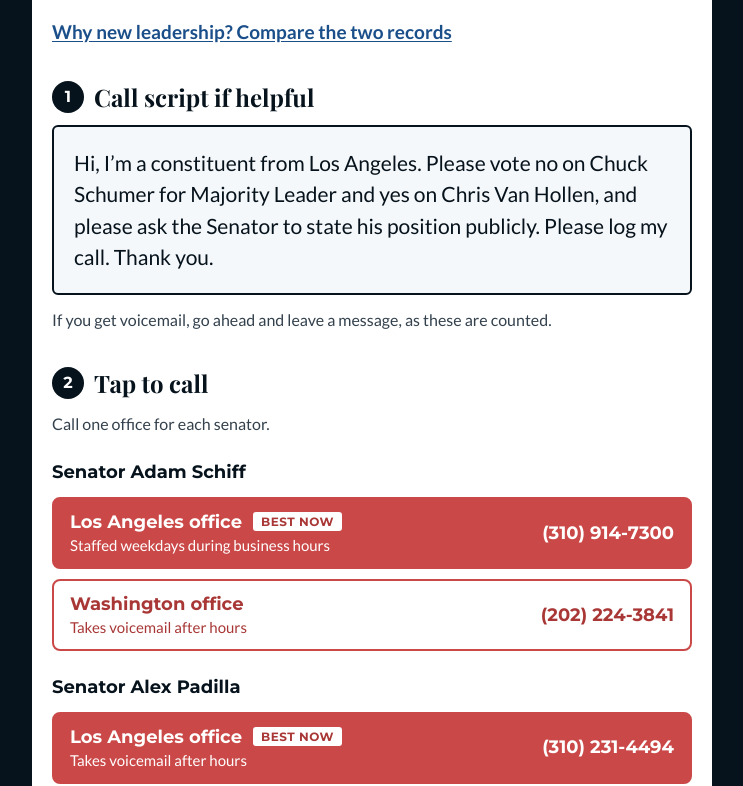
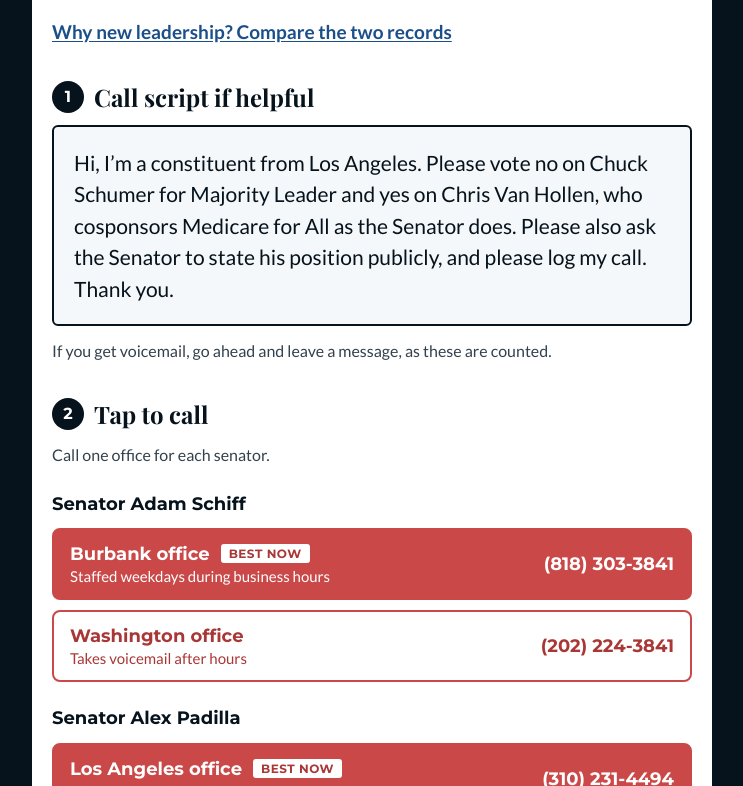
Before and after one commit to WeHoIndivisible/wehoindivisible.org, a plain HTML site: page call-senators.html in a window 1280 px wide. Shown: the part 422-1208 px from the top of the page, without its empty margins (268-1011 px from the left). Drawn offline with nearby package versions, Linux system fonts and the light colour scheme.

Commit message:
Add files via upload

```diff
--- a/call-senators.html
+++ b/call-senators.html
@@ -169,7 +169,7 @@ document.addEventListener('click',function(e){
 
   <h2 class="cs-step"><span class="cs-stepnum">1</span> Call script if helpful</h2>
   <div class="cs-script">
-    Hi, I&rsquo;m a constituent from Los Angeles. Please vote no on Chuck Schumer for Majority Leader and yes on Chris Van Hollen, and please ask the Senator to state his position publicly. Please log my call. Thank you.
+    Hi, I&rsquo;m a constituent from Los Angeles. Please vote no on Chuck Schumer for Majority Leader and yes on Chris Van Hollen, who cosponsors Medicare for All as the Senator does. Please also ask the Senator to state his position publicly, and please log my call. Thank you.
   </div>
   <p class="cs-note">If you get voicemail, go ahead and leave a message, as these are counted.</p>
 
@@ -179,10 +179,10 @@ document.addEventListener('click',function(e){
   <h3 class="cs-senator">Senator Adam Schiff</h3>
   <ul class="cs-calls">
       <li>
-        <a class="cs-call" id="schiff-la" href="tel:+13109147300">
-          <span class="cs-who">Los Angeles office <span class="cs-best">Best now</span>
+        <a class="cs-call" id="schiff-la" href="tel:+18183033841">
+          <span class="cs-who">Burbank office <span class="cs-best">Best now</span>
             <span class="cs-hint">Staffed weekdays during business hours</span></span>
-          <span class="cs-num">(310) 914-7300</span>
+          <span class="cs-num">(818) 303-3841</span>
         </a>
       </li>
       <li>
```
